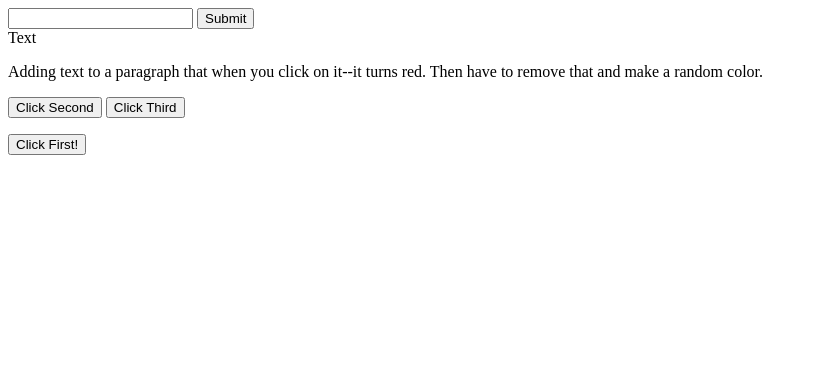
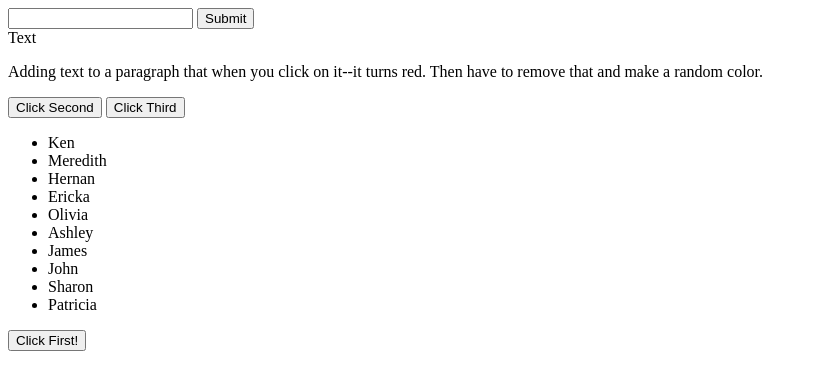
Before and after one commit to 5uperN1na/manipulatingHTML, a plain HTML site: page JQuery/index.html in a window 1280 px wide. Both pictures are taken after a click on the button "Click Third". Shown: the whole page, without its empty margins (0-817 px from the left). Drawn offline with nearby package versions, Linux system fonts and the light colour scheme.

Commit message:
Updates to DOM/.js file, JQuery/app.js and index files.

```diff
--- a/JQuery/app.js
+++ b/JQuery/app.js
@@ -85,7 +85,7 @@ $(document).ready(function () {
 
     //#6
     //create an array 10 friends names
-    let person = [
+    let people = [
         {
             name: 'Ken'
 
@@ -127,17 +127,14 @@ $(document).ready(function () {
         },
     ]
 
-    //get button from html
-    let btn1 = $('#btnClick1');
-
-
-
-
-
-
-
-
-
+    //event handler on button
+	$('#btnClick1').on("click", function(){
+        //for each loop
+		people.forEach(function(people){
+            //add each name of the array to an LI then append that LI to the UL
+			$('#list').append('<li>' + people.name + '</li>');
+		});
+	});
 
 
 });
```
Also changed, not shown: DOM/app.js (+11 -2 lines), JQuery/index.html (+4 -12 lines).
